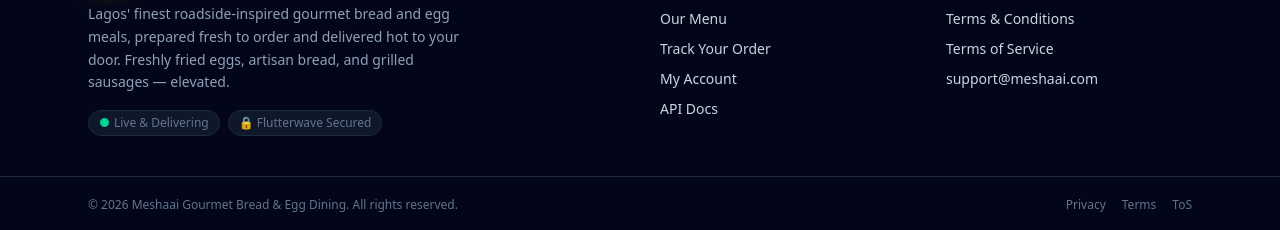
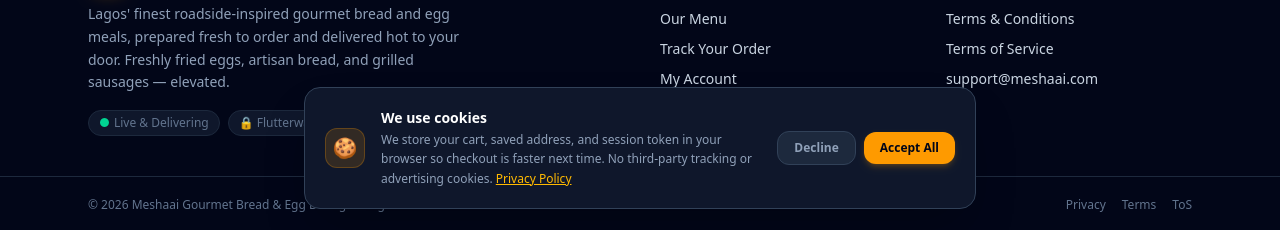
Before and after one commit to Convoluted-Technologies/meshaai-frontend, a Next.js app: page /track in a window 1280 px wide. Shown: the part 567-797 px from the top of the page. Built offline with nearby package versions, Linux system fonts and the light colour scheme; no server answers.

Commit message:
Location permission on cart open, out-of-zone notification, always-enabled checkout, cookie consent banner, remove API docs link

```diff
--- a/app/layout.tsx
+++ b/app/layout.tsx
@@ -1,9 +1,9 @@
 import type { Metadata } from "next";
 import "./globals.css";
 import { CartProvider } from "@/context/CartContext";
-// import Navbar from "@/components/Navbar";
 import CartDrawer from "@/components/CartDrawer";
 import FoodCursor from "@/components/FoodCursor";
+import CookieBanner from "@/components/CookieBanner";
 import Link from "next/link";
 
 export const metadata: Metadata = {
@@ -29,6 +29,9 @@
 
           {/* Slide-over Cart Drawer */}
           <CartDrawer />
+
+          {/* Cookie consent banner */}
+          <CookieBanner />
 
           {/* ── Footer ────────────────────────────────────────────────────── */}
           <footer className="bg-slate-950 text-white mt-16">
@@ -85,11 +88,6 @@
                       My Account
                     </Link>
                   </li>
-                  <li>
-                    <Link href="/docs" className="text-slate-300 hover:text-amber-400 transition-colors">
-                      API Docs
-                    </Link>
-                  </li>
                 </ul>
               </div>
 
--- /dev/null
+++ b/components/CookieBanner.tsx
@@ -0,0 +1,70 @@
+'use client';
+
+import { useState, useEffect } from 'react';
+import Link from 'next/link';
+
+const COOKIE_KEY = 'meshaai_cookie_consent';
+
+export default function CookieBanner() {
+  const [visible, setVisible] = useState(false);
+
+  useEffect(() => {
+    try {
+      const consent = localStorage.getItem(COOKIE_KEY);
+      if (!consent) setVisible(true);
+    } catch {
+      // localStorage not available — don't show banner
+    }
+  }, []);
+
+  function accept() {
+    try { localStorage.setItem(COOKIE_KEY, 'accepted'); } catch {}
+    setVisible(false);
+  }
+
+  function decline() {
+    try { localStorage.setItem(COOKIE_KEY, 'declined'); } catch {}
+    setVisible(false);
+  }
+
+  if (!visible) return null;
+
+  return (
+    <div className="fixed bottom-0 inset-x-0 z-[200] p-4 sm:p-6">
+      <div className="max-w-2xl mx-auto bg-slate-900 border border-slate-700 rounded-2xl shadow-2xl p-5 flex flex-col sm:flex-row items-start sm:items-center gap-4">
+        {/* Icon */}
+        <div className="w-10 h-10 rounded-xl bg-amber-500/15 border border-amber-500/25 flex items-center justify-center text-xl shrink-0">
+          🍪
+        </div>
+
+        {/* Text */}
+        <div className="flex-1 min-w-0">
+          <p className="text-sm font-bold text-white">We use cookies</p>
+          <p className="text-xs text-slate-400 mt-0.5 leading-relaxed">
+            We store your cart, saved address, and session token in your browser so
+            checkout is faster next time. No third-party tracking or advertising cookies.{' '}
+            <Link href="/privacy-policy" className="text-amber-400 hover:text-amber-300 underline transition-colors">
+              Privacy Policy
+            </Link>
+          </p>
+        </div>
+
+        {/* Actions */}
+        <div className="flex items-center gap-2 shrink-0 w-full sm:w-auto">
+          <button
+            onClick={decline}
+            className="flex-1 sm:flex-none px-4 py-2 text-xs font-semibold text-slate-400 hover:text-slate-200 bg-slate-800 hover:bg-slate-700 rounded-xl border border-slate-700 transition-colors"
+          >
+            Decline
+          </button>
+          <button
+            onClick={accept}
+            className="flex-1 sm:flex-none px-4 py-2 text-xs font-bold text-slate-950 bg-amber-500 hover:bg-amber-400 rounded-xl shadow-md shadow-amber-500/20 transition-all"
+          >
+            Accept All
+          </button>
+        </div>
+      </div>
+    </div>
+  );
+}
--- a/context/CartContext.tsx
+++ b/context/CartContext.tsx
@@ -1,6 +1,6 @@
 'use client';
 
-import React, { createContext, useContext, useState, useEffect } from 'react';
+import React, { createContext, useContext, useState, useEffect, useCallback } from 'react';
 import { PresetMeal, QuoteResponse, SelectedExtra } from '@/lib/types';
 import { useRouter } from 'next/navigation';
 
@@ -8,6 +8,15 @@
   qty: number;
   extras: SelectedExtra[];
 }
+
+// ── Location state ────────────────────────────────────────────────────────────
+export type LocationStatus =
+  | 'idle'        // not yet requested
+  | 'requesting'  // browser permission prompt showing
+  | 'granted'     // have coords
+  | 'denied'      // user denied
+  | 'unavailable' // browser doesn't support / error
+  | 'out_of_zone' // coords obtained but backend says out of zone
 
 interface CartContextType {
   presets: PresetMeal[];
@@ -34,6 +43,8 @@
   setNote: (val: string) => void;
   setLat: (val: number) => void;
   setLng: (val: number) => void;
+  locationStatus: LocationStatus;
+  requestLocation: () => void;
   fetchCatalog: () => void;
   handleCreateOrderAndPay: () => Promise<void>;
   isSubmitting: boolean;
@@ -42,37 +53,34 @@
 
 const CartContext = createContext<CartContextType | undefined>(undefined);
 
+// Central Lagos fallback — used when user denies or location is unavailable
+const DEFAULT_LAT = 6.5244;
+const DEFAULT_LNG = 3.3792;
+
 export function CartProvider({ children }: { children: React.ReactNode }) {
   const router = useRouter();
   const [presets, setPresets] = useState<PresetMeal[]>([]);
   const [loadingCatalog, setLoadingCatalog] = useState(true);
 
-  // Cart state: presetId -> CartLineItem
   const [cart, setCart] = useState<Record<string, CartLineItem>>({});
-  const [isCartOpen, setIsCartOpen] = useState<boolean>(false);
+  const [isCartOpen, setIsCartOpenState] = useState<boolean>(false);
 
-  // Delivery Location state — no defaults; user must enter their address
   const [lat, setLat] = useState<number>(0);
   const [lng, setLng] = useState<number>(0);
   const [address, setAddress] = useState<string>('');
   const [landmark, setLandmark] = useState<string>('');
-
-  // Phone & Identity state — no defaults
   const [phone, setPhone] = useState<string>('');
   const [note, setNote] = useState<string>('');
 
-  // Quote State
+  const [locationStatus, setLocationStatus] = useState<LocationStatus>('idle');
+
   const [quote, setQuote] = useState<QuoteResponse | null>(null);
   const [quoteError, setQuoteError] = useState<string>('');
   const [isSubmitting, setIsSubmitting] = useState<boolean>(false);
-  // Cache the last quoteId returned by the backend (required for order creation)
   const latestQuoteId = React.useRef<string | null>(null);
-  // Track when the Render backend is cold-starting
   const [backendWakingUp, setBackendWakingUp] = useState<boolean>(false);
 
-  useEffect(() => {
-    fetchCatalog();
-  }, []);
+  useEffect(() => { fetchCatalog(); }, []);
 
   async function fetchCatalog() {
     setLoadingCatalog(true);
@@ -80,7 +88,6 @@
     const MAX_RETRIES = 3;
     for (let attempt = 1; attempt <= MAX_RETRIES; attempt++) {
       try {
-        // Client-side 30s timeout to prevent browser "Failed to fetch"
         const controller = new AbortController();
         const tid = setTimeout(() => controller.abort(), 30_000);
         const res = await fetch('/api/catalog', { signal: controller.signal }).finally(() => clearTimeout(tid));
@@ -91,7 +98,6 @@
           setLoadingCatalog(false);
           return;
         }
-        // 504 means the backend is still waking up
         if (res.status === 504 || !data.presets) {
           setBackendWakingUp(true);
           if (attempt < MAX_RETRIES) {
@@ -99,185 +105,168 @@
             continue;
           }
         }
-      } catch (err: any) {
-        // AbortError = our 30s client timeout hit; try again
+      } catch {
         if (attempt < MAX_RETRIES) {
           setBackendWakingUp(true);
           await new Promise((r) => setTimeout(r, 3000 * attempt));
           continue;
         }
-        console.error('Failed to load catalog after retries:', err);
       }
     }
     setLoadingCatalog(false);
   }
 
+  // ── Location permission & GPS ─────────────────────────────────────────────
+  const requestLocation = useCallback(() => {
+    if (!navigator.geolocation) {
+      setLocationStatus('unavailable');
+      // Fall back to Lagos centre so quote can still run
+      setLat(DEFAULT_LAT);
+      setLng(DEFAULT_LNG);
+      return;
+    }
+    setLocationStatus('requesting');
+    navigator.geolocation.getCurrentPosition(
+      (pos) => {
+        setLat(pos.coords.latitude);
+        setLng(pos.coords.longitude);
+        setLocationStatus('granted');
+      },
+      () => {
+        // Denied or error — fall back to Lagos centre
+        setLocationStatus('denied');
+        setLat(DEFAULT_LAT);
+        setLng(DEFAULT_LNG);
+      },
+      { enableHighAccuracy: true, timeout: 10000, maximumAge: 60000 }
+    );
+  }, []);
+
+  // Request location when cart opens (only once per session)
+  const setIsCartOpen = useCallback((open: boolean) => {
+    setIsCartOpenState(open);
+    if (open && locationStatus === 'idle') {
+      requestLocation();
+    }
+  }, [locationStatus, requestLocation]);
+
   const totalCartCount = Object.values(cart).reduce((sum, item) => sum + item.qty, 0);
 
-  // Add or replace a cart entry (called from the dish detail modal)
   function addToCart(presetId: string, qty: number, extras: SelectedExtra[]) {
     if (qty <= 0) {
-      setCart((prev) => {
-        const copy = { ...prev };
-        delete copy[presetId];
-        return copy;
-      });
+      setCart((prev) => { const c = { ...prev }; delete c[presetId]; return c; });
       return;
     }
     setCart((prev) => ({ ...prev, [presetId]: { qty, extras } }));
   }
 
-  // +/- from cart drawer (keeps existing extras)
   function updateQuantity(presetId: string, delta: number) {
     setCart((prev) => {
       const current = prev[presetId] || { qty: 0, extras: [] };
       const next = Math.max(0, current.qty + delta);
-      if (next === 0) {
-        const copy = { ...prev };
-        delete copy[presetId];
-        return copy;
-      }
+      if (next === 0) { const c = { ...prev }; delete c[presetId]; return c; }
       return { ...prev, [presetId]: { ...current, qty: next } };
     });
   }
 
   function removeFromCart(presetId: string) {
-    setCart((prev) => {
-      const copy = { ...prev };
-      delete copy[presetId];
-      return copy;
-    });
+    setCart((prev) => { const c = { ...prev }; delete c[presetId]; return c; });
   }
 
-  // Debounced quote fetch
+  // ── Debounced quote ───────────────────────────────────────────────────────
   useEffect(() => {
     const items = Object.entries(cart)
-      .filter(([_, line]) => line.qty > 0)
-      .map(([presetId, line]) => ({ presetId, qty: line.qty, extras: line.extras }));
+      .filter(([_, l]) => l.qty > 0)
+      .map(([presetId, l]) => ({ presetId, qty: l.qty, extras: l.extras }));
 
-    if (items.length === 0) {
-      setQuote(null);
-      setQuoteError('');
-      return;
-    }
+    if (items.length === 0) { setQuote(null); setQuoteError(''); return; }
+
+    // Don't run quote until we have coordinates (either real or fallback)
+    if (!lat || !lng) { setQuote(null); return; }
 
     const timer = setTimeout(async () => {
       try {
         setQuoteError('');
-        // Skip quote if coordinates haven't been set yet
-        if (!lat || !lng) {
-          setQuote(null);
-          return;
-        }
         const res = await fetch('/api/quote', {
           method: 'POST',
           headers: { 'Content-Type': 'application/json' },
-          body: JSON.stringify({
-            items,
-            location: { lat, lng },
-          }),
+          body: JSON.stringify({ items, location: { lat, lng } }),
         });
         const data = await res.json();
         if (res.ok && data.quote) {
           setQuote(data.quote);
-          // Cache the backend quoteId for later use during order creation
           if (data.quoteId) latestQuoteId.current = data.quoteId;
+          // Clear out_of_zone status if quote succeeds
+          setLocationStatus((s) => s === 'out_of_zone' ? 'granted' : s);
         } else {
           setQuote(null);
-          // Branch on error code per contract section 1.4
           const errorCode = data.code || data.errorCode || '';
           if (errorCode === 'OUT_OF_ZONE') {
-            setQuoteError('Delivery is not currently available at this location.');
+            setLocationStatus('out_of_zone');
+            setQuoteError("We don't deliver to your current location yet. You can still place an order — just enter your address manually in checkout.");
           } else if (errorCode === 'KITCHEN_PAUSED') {
             setQuoteError('The kitchen serving your area is temporarily paused. Please check back shortly.');
           } else if (errorCode === 'ORDERING_PAUSED') {
-            setQuoteError('Ordering is temporarily closed for maintenance. Please check back soon.');
+            setQuoteError('Ordering is temporarily closed. Please check back soon.');
           } else if (errorCode === 'PRESET_NOT_FOUND' || errorCode === 'PRESET_UNAVAILABLE') {
             setQuoteError('One or more items in your cart is currently unavailable.');
           } else {
-            setQuoteError(data.detail || data.title || 'Failed to calculate delivery quote');
+            setQuoteError(data.detail || data.title || 'Unable to calculate delivery quote.');
           }
         }
-      } catch (err: any) {
-        setQuoteError('Server network error calculating quote');
+      } catch {
+        setQuoteError('Network error calculating quote. Please try again.');
       }
-    }, 250);
+    }, 400);
 
     return () => clearTimeout(timer);
   }, [cart, lat, lng]);
 
+  // ── Order + Pay (cart drawer path) ───────────────────────────────────────
   async function handleCreateOrderAndPay() {
-    if (!phone) {
-      alert('Please enter your phone number to proceed with order');
-      return;
-    }
+    const items = Object.entries(cart)
+      .filter(([_, l]) => l.qty > 0)
+      .map(([presetId, l]) => ({ presetId, qty: l.qty, extras: l.extras }));
 
-    const items = Object.entries(cart)
-      .filter(([_, line]) => line.qty > 0)
-      .map(([presetId, line]) => ({ presetId, qty: line.qty, extras: line.extras }));
+    if (items.length === 0) return;
 
-    if (items.length === 0) {
-      alert('Please select at least one preset meal');
-      return;
-    }
+    const resolvedLat = lat || DEFAULT_LAT;
+    const resolvedLng = lng || DEFAULT_LNG;
 
     setIsSubmitting(true);
-
     try {
       const idempotencyKey = `idem_${Date.now()}_${Math.random().toString(36).substring(2, 7)}`;
       const orderRes = await fetch('/api/orders', {
         method: 'POST',
-        headers: {
-          'Content-Type': 'application/json',
-          'Idempotency-Key': idempotencyKey,
-        },
+        headers: { 'Content-Type': 'application/json', 'Idempotency-Key': idempotencyKey },
         body: JSON.stringify({
           phone,
           items,
-          location: {
-            lat,
-            lng,
-            address,
-            landmark,
-          },
+          location: { lat: resolvedLat, lng: resolvedLng, address, landmark },
           note,
-          // Pass the cached quoteId so the backend order route can skip re-quoting
           ...(latestQuoteId.current ? { quoteId: latestQuoteId.current } : {}),
         }),
       });
-
       const orderData = await orderRes.json();
       if (!orderRes.ok) {
-        const errorCode = orderData.code || orderData.errorCode || '';
-        if (errorCode === 'QUOTE_EXPIRED') {
-          alert('Your pricing quote has expired (15-min limit). We\'ve refreshed your cart.');
-        } else if (errorCode === 'ORDERING_PAUSED') {
-          alert('Ordering is temporarily closed for maintenance. Please check back soon.');
-        } else {
-          alert(orderData.detail || orderData.title || 'Failed to create order');
-        }
+        alert(orderData.detail || orderData.title || 'Failed to create order');
         setIsSubmitting(false);
         return;
       }
-
       const createdOrder = orderData.order;
-
-      // Initialize Flutterwave payment
       const payRes = await fetch('/api/payments/initialize', {
         method: 'POST',
         headers: { 'Content-Type': 'application/json' },
         body: JSON.stringify({ orderCode: createdOrder.code }),
       });
-
       const payData = await payRes.json();
       if (payRes.ok && payData.checkoutUrl) {
         window.location.href = payData.checkoutUrl;
       } else {
-        alert('Order created! Redirecting to tracker...');
         router.push(`/track?code=${createdOrder.code}&phone=${encodeURIComponent(phone)}`);
       }
     } catch (err: any) {
-      alert('Error creating order: ' + err.message);
+      alert('Error: ' + err.message);
     } finally {
       setIsSubmitting(false);
     }
@@ -286,38 +275,16 @@
   const formatNGN = (kobo: number) => `₦${(kobo / 100).toLocaleString()}`;
 
   return (
-    <CartContext.Provider
-      value={{
-        presets,
-        loadingCatalog,
-        backendWakingUp,
-        cart,
-        totalCartCount,
-        isCartOpen,
-        setIsCartOpen,
-        addToCart,
-        updateQuantity,
-        removeFromCart,
-        quote,
-        quoteError,
-        lat,
-        lng,
-        address,
-        landmark,
-        phone,
-        note,
-        setAddress,
-        setLandmark,
-        setPhone,
-        setNote,
-        setLat,
-        setLng,
-        fetchCatalog,
-        handleCreateOrderAndPay,
-        isSubmitting,
-        formatNGN,
-      }}
-    >
+    <CartContext.Provider value={{
+      presets, loadingCatalog, backendWakingUp,
+      cart, totalCartCount, isCartOpen, setIsCartOpen,
+      addToCart, updateQuantity, removeFromCart,
+      quote, quoteError,
+      lat, lng, address, landmark, phone, note,
+      setAddress, setLandmark, setPhone, setNote, setLat, setLng,
+      locationStatus, requestLocation,
+      fetchCatalog, handleCreateOrderAndPay, isSubmitting, formatNGN,
+    }}>
       {children}
     </CartContext.Provider>
   );
@@ -325,8 +292,6 @@
 
 export function useCart() {
   const context = useContext(CartContext);
-  if (!context) {
-    throw new Error('useCart must be used within a CartProvider');
-  }
+  if (!context) throw new Error('useCart must be used within a CartProvider');
   return context;
 }
```
Also changed, not shown: components/CartDrawer.tsx (+117 -31 lines).
